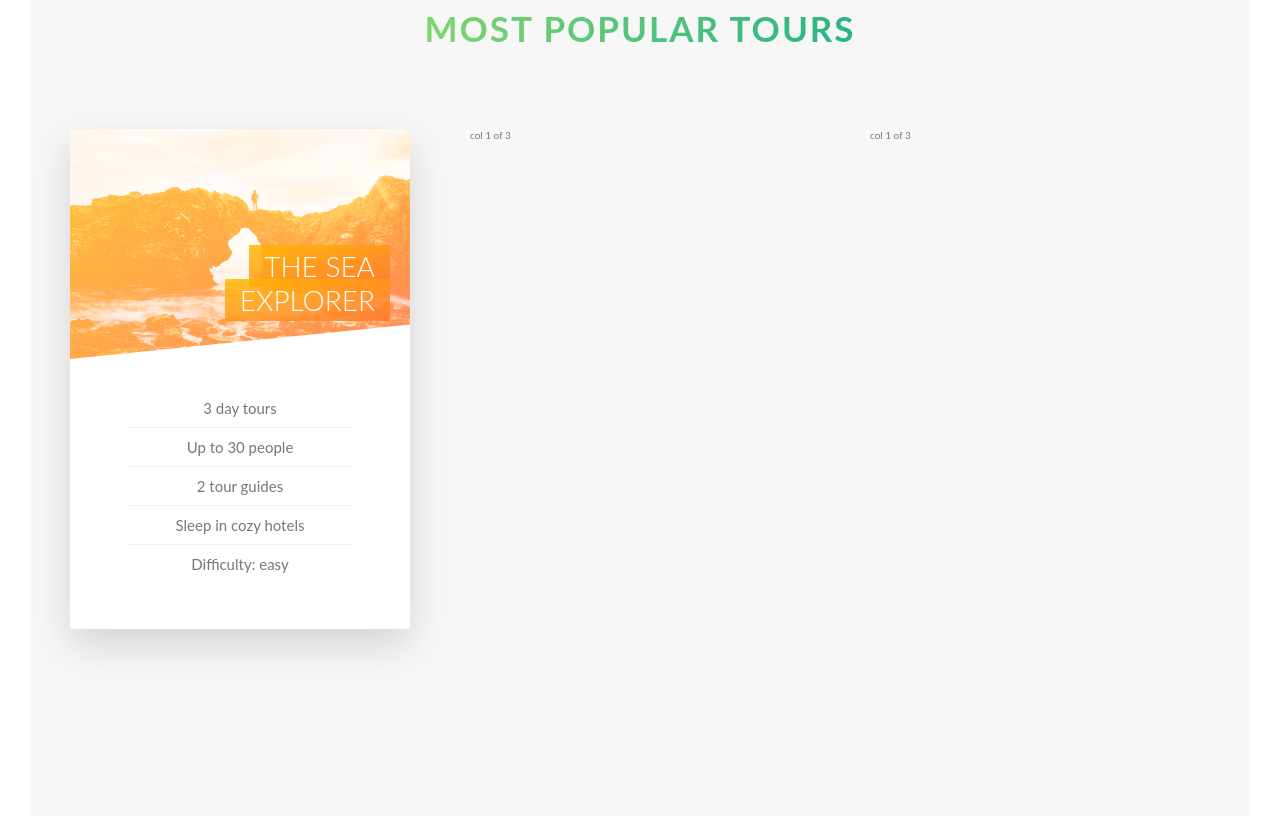
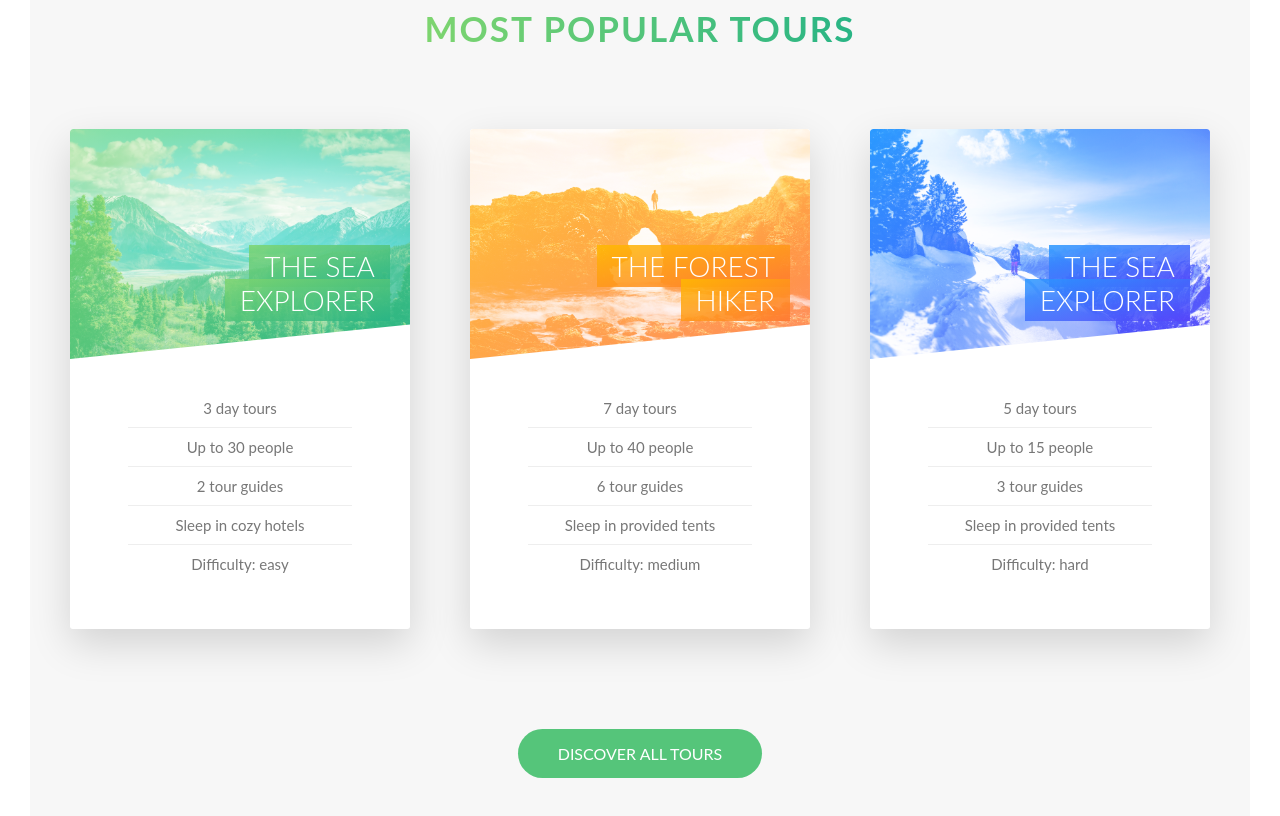
Before and after one commit to SarandaSadiku/Natours, a website: page index.html in a window 1280 px wide. Shown: the part 2160-2976 px from the top of the page. Drawn offline with Linux system fonts and the light colour scheme; a web font is replaced by a local one.

Commit message:
Building the Tours Section - Part 3

```diff
--- a/index.html
+++ b/index.html
@@ -96,11 +96,11 @@
         <div class="col-1-of-3">
           <div class="card">
             <div class="card__side card__side--front">
-              <div class="card__picture card__picture--1">
+              <div class="card__picture card__picture--2">
                 &nbsp;
               </div>
               <h4 class="card__heading">
-                <span class="card__heading-span card__heading-span--1">The sea explorer</span>
+                <span class="card__heading-span card__heading-span--2">The sea explorer</span>
               </h4>
               <div class="card__details">
                 <ul>
@@ -112,17 +112,80 @@
                 </ul>
               </div>
             </div>
-            <div class="card__side card__side--back card__side--back-1">
-              Back
+            <div class="card__side card__side--back card__side--back-2">
+              <div class="card__cta">
+                <div class="card__price-box">
+                  <p class="card__price-only">Only</p>
+                  <p class="card__price-value">$297</p>
+                </div>
+                <a href="#" class="btn btn--white">Book now!</a>
+              </div>
             </div>
           </div>
         </div>
         <div class="col-1-of-3">
-          col 1 of 3
+          <div class="card">
+            <div class="card__side card__side--front">
+              <div class="card__picture card__picture--1">
+                &nbsp;
+              </div>
+              <h4 class="card__heading">
+                <span class="card__heading-span card__heading-span--1">The forest hiker</span>
+              </h4>
+              <div class="card__details">
+                <ul>
+                  <li>7 day tours</li>
+                  <li>Up to 40 people</li>
+                  <li>6 tour guides</li>
+                  <li>Sleep in provided tents</li>
+                  <li>Difficulty: medium</li>
+                </ul>
+              </div>
+            </div>
+            <div class="card__side card__side--back card__side--back-1">
+              <div class="card__cta">
+                <div class="card__price-box">
+                  <p class="card__price-only">Only</p>
+                  <p class="card__price-value">$497</p>
+                </div>
+                <a href="#" class="btn btn--white">Book now!</a>
+              </div>
+            </div>
+          </div>
         </div>
         <div class="col-1-of-3">
-          col 1 of 3
+          <div class="card">
+            <div class="card__side card__side--front">
+              <div class="card__picture card__picture--3">
+                &nbsp;
+              </div>
+              <h4 class="card__heading">
+                <span class="card__heading-span card__heading-span--3">The sea explorer</span>
+              </h4>
+              <div class="card__details">
+                <ul>
+                  <li>5 day tours</li>
+                  <li>Up to 15 people</li>
+                  <li>3 tour guides</li>
+                  <li>Sleep in provided tents</li>
+                  <li>Difficulty: hard</li>
+                </ul>
+              </div>
+            </div>
+            <div class="card__side card__side--back card__side--back-3">
+              <div class="card__cta">
+                <div class="card__price-box">
+                  <p class="card__price-only">Only</p>
+                  <p class="card__price-value">$897</p>
+                </div>
+                <a href="#" class="btn btn--white">Book now!</a>
+              </div>
+            </div>
+          </div>
         </div>
+      </div>
+      <div class="u-center-text u-margin-top-huge">
+        <a href="#" class="btn btn--green">Discover all tours</a>
       </div>
     </section>
   </main>
--- a/sass/base/_utilities.scss
+++ b/sass/base/_utilities.scss
@@ -3,3 +3,5 @@
 .u-margin-bottom-small {margin-bottom: 1.5rem;}
 .u-margin-bottom-medium {margin-bottom: 4rem;}
 .u-margin-bottom-big {margin-bottom: 8rem;}
+.u-margin-top-big {margin-top: 8rem;}
+.u-margin-top-huge {margin-top: 10rem;}
--- a/sass/components/_buttons.scss
+++ b/sass/components/_buttons.scss
@@ -12,18 +12,36 @@
   }
 
   &:hover {
-    transform: translateY(-0.3rem);
+    transform: translateY(-3px);
     box-shadow: 0 1rem 2rem rgba($color-black, .2);
+
+    &::after{
+      transform: scaleX(1.4) scaleY(1.6);
+      opacity: 0;
+    }
   }
 
   &:active {
-    transform: translateY(-0.1rem);
-    box-shadow: 0 0.5rem 1rem rgba($color-black, .2)
+    transform: translateY(-1px);
+    box-shadow: 0 .5rem 1rem rgba($color-black, .2)
   }
 
   &--white {
     background-color: $color-white;
     color: $color-grey-dark;
+
+    &::after{
+      background-color: $color-white;
+    }
+  }
+
+  &--green {
+    background-color: $color-primary;
+    color: $color-white;
+
+    &::after{
+      background-color: $color-primary;
+    }
   }
 
 
@@ -41,15 +59,6 @@
     transition: all .4s;
   }
 
-  &--white::after {
-    background-color: $color-white;
-  }
-
-  &:hover::after {
-    transform: scaleX(1.4) scaleY(1.6);
-    opacity: 0;
-  }
-
   &--animated {
     animation: moveInBottom .5s ease-out;
     animation-fill-mode: backwards;
--- a/sass/components/_card.scss
+++ b/sass/components/_card.scss
@@ -31,6 +31,12 @@
       &-1{
         background-image: linear-gradient(to right bottom, $color-secondary-light, $color-secondary-dark);
       }
+      &-2{
+        background-image: linear-gradient(to right bottom, $color-primary-light, $color-primary-dark);
+      }
+      &-3{
+        background-image: linear-gradient(to right bottom, $color-tertiary-light, $color-tertiary-dark);
+      }
     }
   }
 
@@ -48,16 +54,20 @@
     background-blend-mode: screen;
     clip-path: polygon(0 0, 100% 0, 100% 85%, 0 100%);
     -webkit-clip-path: polygon(0 0, 100% 0, 100% 85%, 0 100%);
+    border-top-left-radius: 3px;
+    border-top-right-radius: 3px;
 
     &--1{
       background-image: linear-gradient(to right bottom, $color-secondary-light, $color-secondary-dark),
        url(../img/nat-5.jpg);
     }
     &--2{
-      background-image: url(../img/nat-5.jpg);
+     background-image: linear-gradient(to right bottom, $color-primary-light, $color-primary-dark),
+       url(../img/nat-6.jpg);
     }
     &--3{
-      background-image: url(../img/nat-5.jpg);
+      background-image: linear-gradient(to right bottom, $color-tertiary-light, $color-tertiary-dark),
+       url(../img/nat-7.jpg);
     }
 
   }
@@ -83,6 +93,16 @@
                         rgba($color-secondary-light,.85),
                         rgba($color-secondary-dark, .85));
     }
+    &--2{
+      background-image: linear-gradient(to right bottom,
+                        rgba($color-primary-light,.85),
+                        rgba($color-primary-dark, .85));
+    }
+     &--3{
+      background-image: linear-gradient(to right bottom,
+                        rgba($color-tertiary-light,.85),
+                        rgba($color-tertiary-dark, .85));
+    }
   }
 
   &__details{
@@ -102,4 +122,29 @@
       }
     }
   }
+
+  // Back side styling
+  &__cta{
+    position: absolute;
+    top: 50%;
+    left: 50%;
+    transform: translate(-50%, -50%);
+    width: 90%;
+    text-align: center;
+  }
+  &__price-box{
+    text-align: center;
+    color: $color-white;
+    margin-bottom: 8rem;
+  }
+
+  &__price-only{
+    font-size: 1.4rem;
+    text-transform: uppercase;
+
+  }
+  &__price-value{
+    font-size: 6rem;
+    font-weight: 100;
+  }
 }
--- a/sass/pages/_home.scss
+++ b/sass/pages/_home.scss
@@ -21,6 +21,6 @@
 
 .section-tours{
   background-color: $color-grey-light-1;
-  padding: 25rem 0 50rem 0;
+  padding: 25rem 0 15rem 0;
   margin-top: -10rem;
 }
```
Also changed, not shown: css/style.css.
